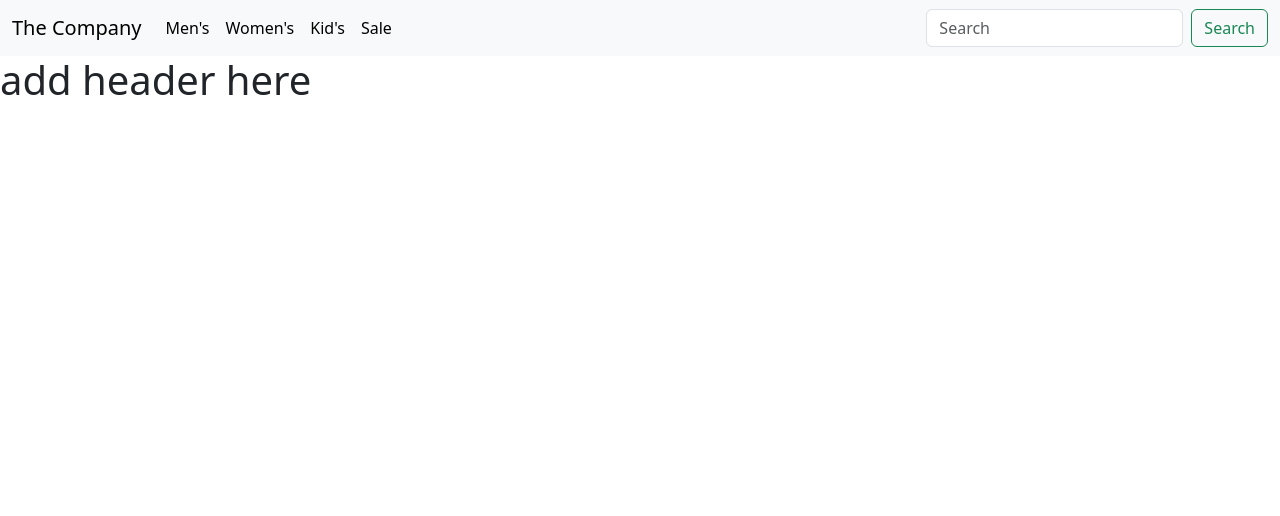
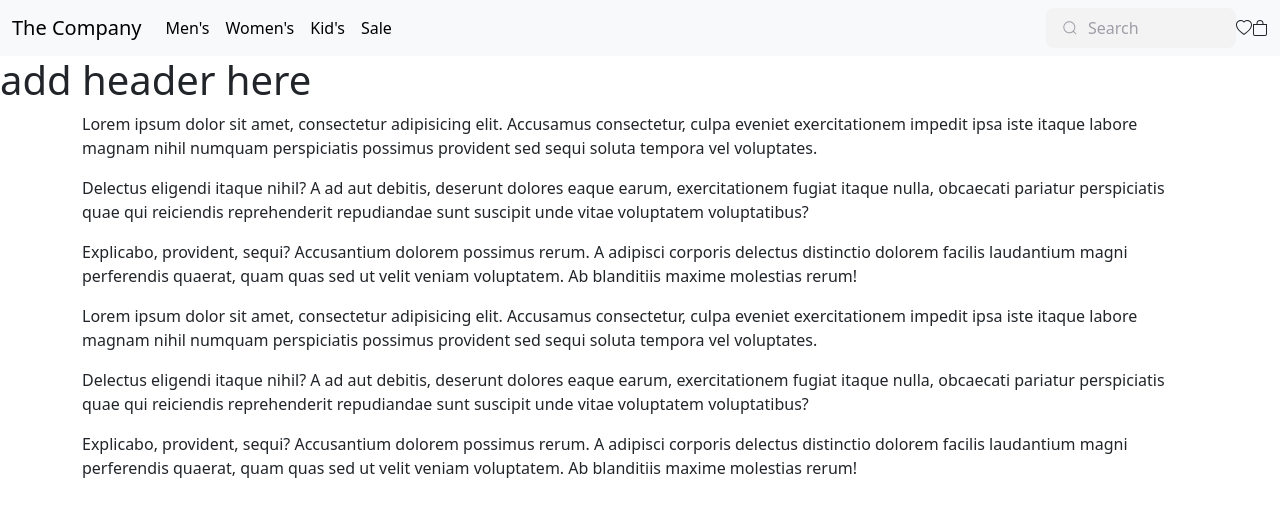
Before and after one commit to SamR0429/website-design, a website: page index.html in a window 1280 px wide. Drawn offline with nearby package versions, Linux system fonts and the light colour scheme.

Commit message:
added container, rows, lorem

```diff
--- a/index.css
+++ b/index.css
@@ -0,0 +1,40 @@
+.group {
+    display: flex;
+    line-height: 28px;
+    align-items: center;
+    position: relative;
+    max-width: 190px;
+}
+
+.input {
+    width: 100%;
+    height: 40px;
+    line-height: 28px;
+    padding: 0 1rem;
+    padding-left: 2.5rem;
+    border: 2px solid transparent;
+    border-radius: 8px;
+    outline: none;
+    background-color: #f3f3f4;
+    color: #0d0c22;
+    transition: .3s ease;
+}
+
+.input::placeholder {
+    color: #9e9ea7;
+}
+
+.input:focus, input:hover {
+    outline: none;
+    border-color: rgba(234,76,137,0.4);
+    background-color: #fff;
+    box-shadow: 0 0 0 4px rgb(234 76 137 / 10%);
+}
+
+.icon {
+    position: absolute;
+    left: 1rem;
+    fill: #9e9ea7;
+    width: 1rem;
+    height: 1rem;
+}
--- a/index.html
+++ b/index.html
@@ -3,14 +3,16 @@
 <head>
     <meta charset="UTF-8">
     <title>web-design</title>
-    <link href="https://cdn.jsdelivr.net/npm/bootstrap@5.3.1/dist/css/bootstrap.min.css" rel="stylesheet" integrity="sha384-4bw+/aepP/YC94hEpVNVgiZdgIC5+VKNBQNGCHeKRQN+PtmoHDEXuppvnDJzQIu9" crossorigin="anonymous">
+    <link href="https://cdn.jsdelivr.net/npm/bootstrap@5.3.1/dist/css/bootstrap.min.css" rel="stylesheet"
+          integrity="sha384-4bw+/aepP/YC94hEpVNVgiZdgIC5+VKNBQNGCHeKRQN+PtmoHDEXuppvnDJzQIu9" crossorigin="anonymous">
     <link rel="stylesheet" href="index.css">
 
 </head>
 <body>
 <nav class="navbar navbar-expand-lg bg-body-tertiary">
     <div class="container-fluid">
-        <button class="navbar-toggler" type="button" data-bs-toggle="collapse" data-bs-target="#navbarTogglerDemo03" aria-controls="navbarTogglerDemo03" aria-expanded="false" aria-label="Toggle navigation">
+        <button class="navbar-toggler" type="button" data-bs-toggle="collapse" data-bs-target="#navbarTogglerDemo03"
+                aria-controls="navbarTogglerDemo03" aria-expanded="false" aria-label="Toggle navigation">
             <span class="navbar-toggler-icon"></span>
         </button>
         <a class="navbar-brand" href="#">The Company</a>
@@ -37,10 +39,27 @@
                 <!--                </li>-->
 
             </ul>
-            <form class="d-flex" role="search">
-                <input class="form-control me-2" type="search" placeholder="Search" aria-label="Search">
-                <button class="btn btn-outline-success" type="submit">Search</button>
-            </form>
+            <!-- this is the new searchbar-->
+            <div class="group">
+                <svg class="icon" aria-hidden="true" viewBox="0 0 24 24">
+                    <g>
+                        <path d="M21.53 20.47l-3.66-3.66C19.195 15.24 20 13.214 20 11c0-4.97-4.03-9-9-9s-9 4.03-9 9 4.03 9 9 9c2.215 0 4.24-.804 5.808-2.13l3.66 3.66c.147.146.34.22.53.22s.385-.073.53-.22c.295-.293.295-.767.002-1.06zM3.5 11c0-4.135 3.365-7.5 7.5-7.5s7.5 3.365 7.5 7.5-3.365 7.5-7.5 7.5-7.5-3.365-7.5-7.5z"></path>
+                    </g>
+                </svg>
+                <input placeholder="Search" type="search" class="input">
+            </div>
+
+            <!--this is the icon for the heart -->
+            <svg xmlns="http://www.w3.org/2000/svg" width="16" height="16" fill="currentColor" class="bi bi-heart"
+                 viewBox="0 0 16 16">
+                <path d="m8 2.748-.717-.737C5.6.281 2.514.878 1.4 3.053c-.523 1.023-.641 2.5.314 4.385.92 1.815 2.834 3.989 6.286 6.357 3.452-2.368 5.365-4.542 6.286-6.357.955-1.886.838-3.362.314-4.385C13.486.878 10.4.28 8.717 2.01L8 2.748zM8 15C-7.333 4.868 3.279-3.04 7.824 1.143c.06.055.119.112.176.171a3.12 3.12 0 0 1 .176-.17C12.72-3.042 23.333 4.867 8 15z"/>
+            </svg>
+
+            <!-- this is the icon for the shopping bag -->
+            <svg xmlns="http://www.w3.org/2000/svg" width="16" height="16" fill="currentColor" class="bi bi-bag"
+                 viewBox="0 0 16 16">
+                <path d="M8 1a2.5 2.5 0 0 1 2.5 2.5V4h-5v-.5A2.5 2.5 0 0 1 8 1zm3.5 3v-.5a3.5 3.5 0 1 0-7 0V4H1v10a2 2 0 0 0 2 2h10a2 2 0 0 0 2-2V4h-3.5zM2 5h12v9a1 1 0 0 1-1 1H3a1 1 0 0 1-1-1V5z"/>
+            </svg>
         </div>
     </div>
 </nav>
@@ -48,15 +67,43 @@
 
 <h1>add header here</h1>
 
+<div class="container">
+    <div class="row gap">
+        <p>Lorem ipsum dolor sit amet, consectetur adipisicing elit. Accusamus consectetur, culpa eveniet
+            exercitationem impedit ipsa iste itaque labore magnam nihil numquam perspiciatis possimus provident sed
+            sequi soluta tempora vel voluptates.
+        </p>
+        <p>Delectus eligendi itaque nihil? A ad aut debitis, deserunt dolores eaque earum, exercitationem fugiat
+            itaque nulla, obcaecati pariatur perspiciatis quae qui reiciendis reprehenderit repudiandae sunt suscipit
+            unde vitae voluptatem voluptatibus?
+        </p>
+        <p>Explicabo, provident, sequi? Accusantium dolorem possimus rerum. A adipisci corporis delectus distinctio
+            dolorem facilis laudantium magni perferendis quaerat, quam quas sed ut velit veniam voluptatem. Ab
+            blanditiis maxime molestias rerum!
+        </p>
+
+        <div class="row">
+            <p>Lorem ipsum dolor sit amet, consectetur adipisicing elit. Accusamus consectetur, culpa eveniet
+                exercitationem impedit ipsa iste itaque labore magnam nihil numquam perspiciatis possimus provident sed
+                sequi soluta tempora vel voluptates.
+            </p>
+            <p>Delectus eligendi itaque nihil? A ad aut debitis, deserunt dolores eaque earum, exercitationem fugiat
+                itaque nulla, obcaecati pariatur perspiciatis quae qui reiciendis reprehenderit repudiandae sunt suscipit
+                unde vitae voluptatem voluptatibus?
+            </p>
+            <p>Explicabo, provident, sequi? Accusantium dolorem possimus rerum. A adipisci corporis delectus distinctio
+                dolorem facilis laudantium magni perferendis quaerat, quam quas sed ut velit veniam voluptatem. Ab
+                blanditiis maxime molestias rerum!
+            </p>
 
 
+        </div>
+    </div>
+</div>
 
 
-
-
-
-
-
-<script src="https://cdn.jsdelivr.net/npm/bootstrap@5.3.1/dist/js/bootstrap.bundle.min.js" integrity="sha384-HwwvtgBNo3bZJJLYd8oVXjrBZt8cqVSpeBNS5n7C8IVInixGAoxmnlMuBnhbgrkm" crossorigin="anonymous"></script>
+<script src="https://cdn.jsdelivr.net/npm/bootstrap@5.3.1/dist/js/bootstrap.bundle.min.js"
+        integrity="sha384-HwwvtgBNo3bZJJLYd8oVXjrBZt8cqVSpeBNS5n7C8IVInixGAoxmnlMuBnhbgrkm"
+        crossorigin="anonymous"></script>
 </body>
 </html>
```
Lines whose indentation alone changed are shown as unchanged.
